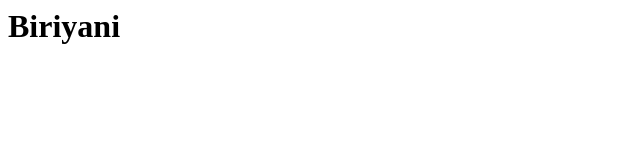
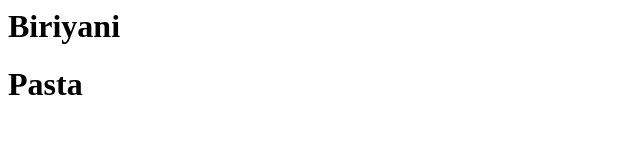
Before and after one commit to Nabeelqaiser007/GitDemo2, a plain HTML site: page index.html in a window 1280 px wide. Shown: the whole page, without its empty margins (0-640 px from the left). Drawn offline with Linux system fonts and the light colour scheme.

Commit message:
Added pasta

```diff
--- a/index.html
+++ b/index.html
@@ -1,5 +1,6 @@
 <html>
 <body>
 <h1>Biriyani</h1>
+<h1>Pasta</h1>
 </body>
 </html>
```
Also changed, not shown: 1 other file.
